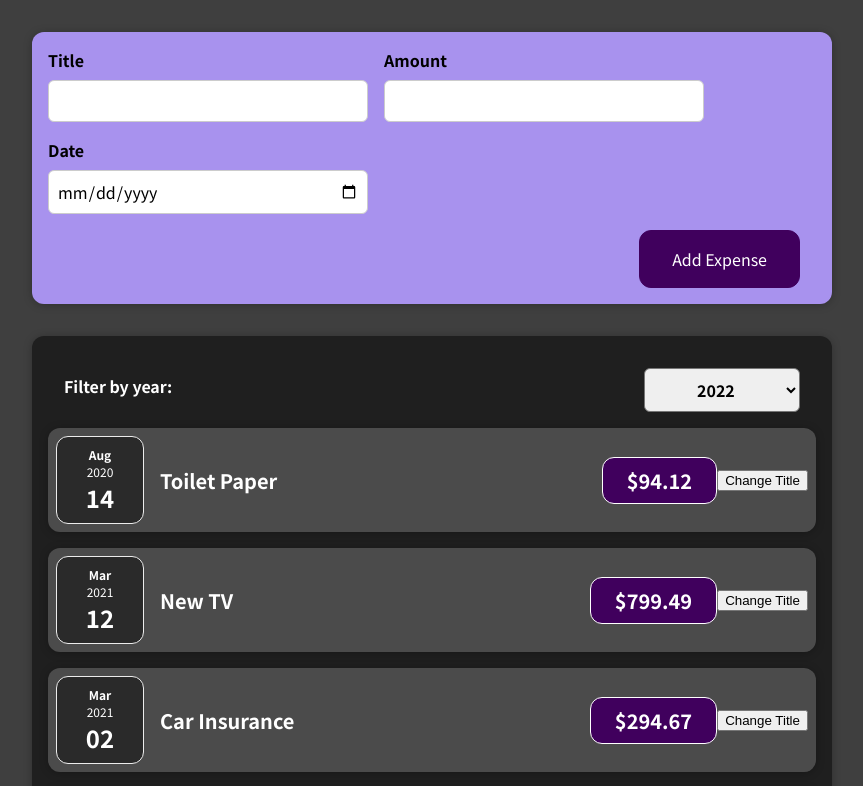
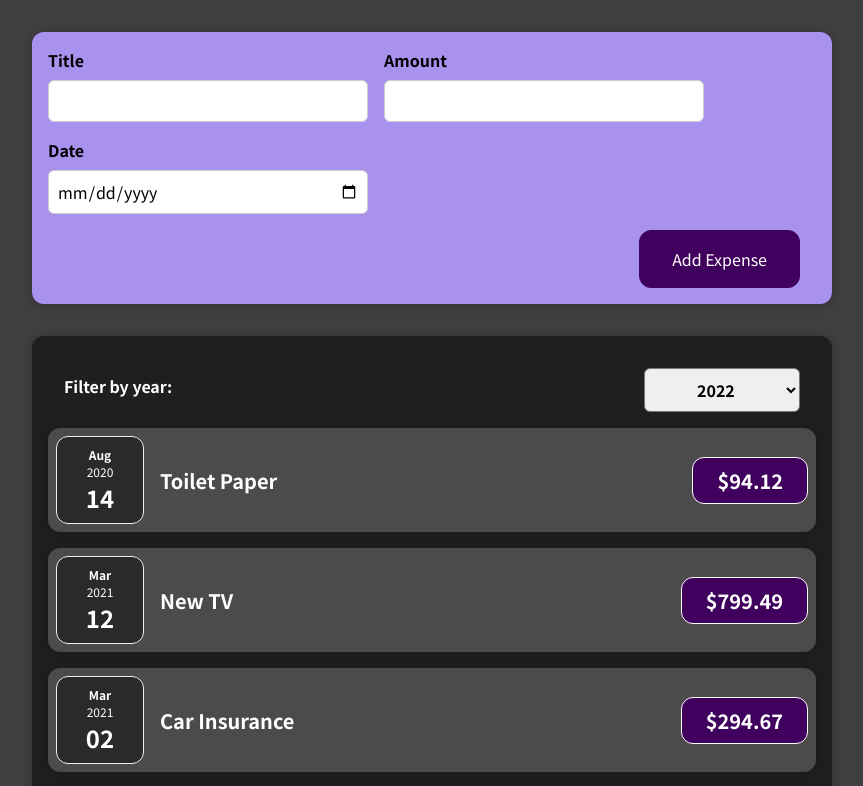
Before and after one commit to Raihan9797/react-complete-guide, a React (Create React App) app in the folder 05-rendering-lists-and-conditional-content/react-complete-guide/: page / in a window 1280 px wide. Shown: the top 786 px of the page, without its empty margins (208-1071 px from the left). Built offline with nearby package versions, Linux system fonts and the light colour scheme.

Commit message:
removed change title button and handling; used props.title instead of just title

```diff
--- a/05-rendering-lists-and-conditional-content/react-complete-guide/src/components/Expenses/ExpenseItem.js
+++ b/05-rendering-lists-and-conditional-content/react-complete-guide/src/components/Expenses/ExpenseItem.js
@@ -1,4 +1,3 @@
-import React, { useState } from 'react';
 
 import ExpenseDate from './ExpenseDate';
 import Card from '../UI/Card';
@@ -6,23 +5,16 @@
 
 const ExpenseItem = (props) => {
   // function clickHandler() {}
-  const [title, setTitle] = useState(props.title);
-  console.log('ExpenseItem evaluated by React');
-  console.log(title);
-
-  const clickHandler = () => {
-    setTitle('Updated!');
-    // console.log(title);
-  };
+  // console.log('ExpenseItem evaluated by React');
+  // console.log(title);
 
   return (
     <Card className='expense-item'>
       <ExpenseDate date={props.date} />
       <div className='expense-item__description'>
-        <h2>{title}</h2>
+        <h2>{props.title}</h2>
         <div className='expense-item__price'>${props.amount}</div>
       </div>
-      <button onClick={clickHandler}>Change Title</button>
     </Card>
   );
 }
```
